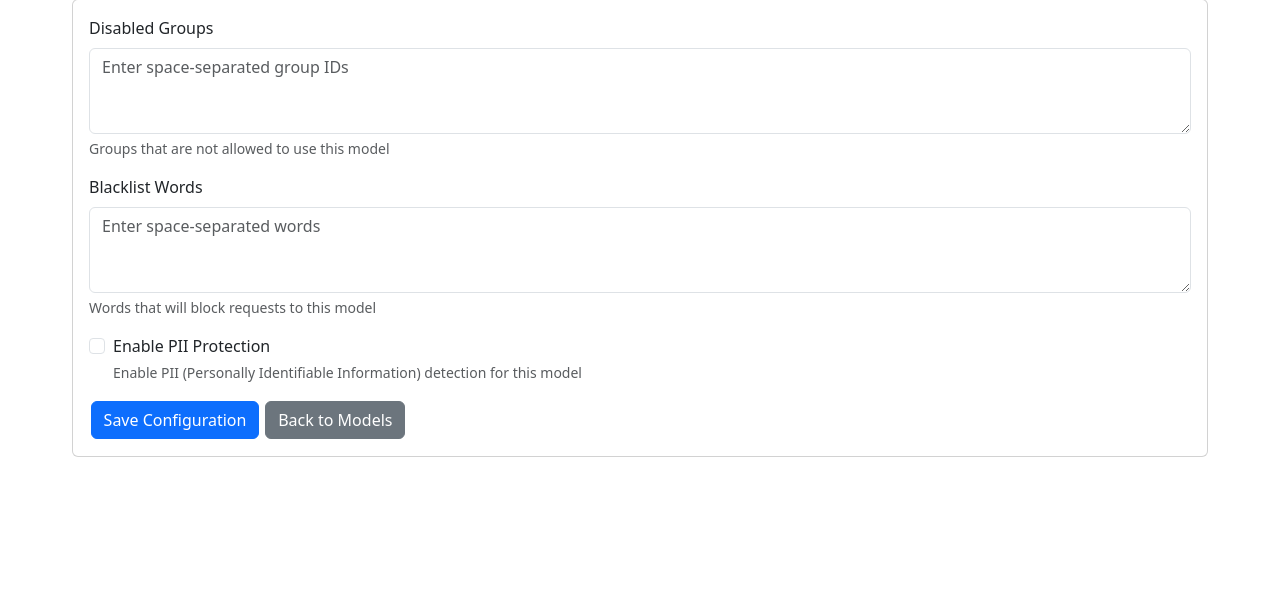
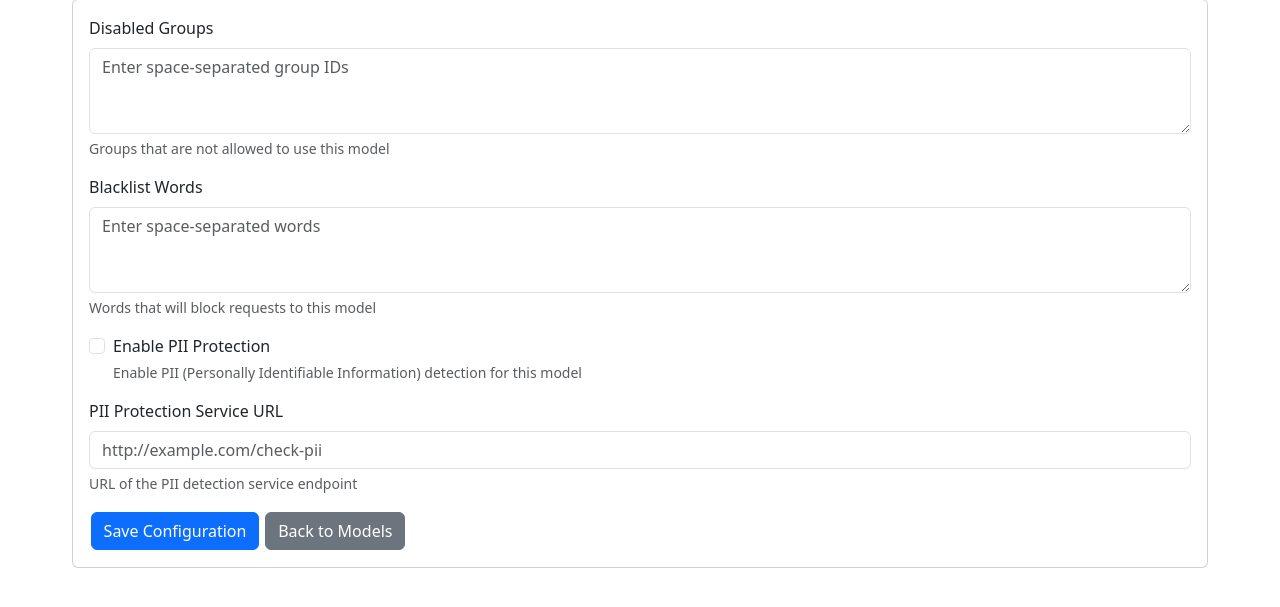
Before and after one commit to scampion/burgonet-gateway, a Flask app: template frontend/app/templates/admin/model_config.html in a window 1280 px wide. Shown: the part 137-744 px from the top of the page. Run offline with Flask 3, Linux system fonts and the light colour scheme; the template is opened without the code that fills it, so the values that code supplies are empty.

Commit message:
feat: add PII protection service URL field to model config

```diff
--- a/frontend/app/admin/routes.py
+++ b/frontend/app/admin/routes.py
@@ -153,6 +153,7 @@ def model_config(model_index):
             # Update model configuration
             model['disabled_groups'] = request.form.get('disabled_groups', '')
             model['blacklist_words'] = request.form.get('blacklist_words', '')
+            model['pii_protection_url'] = request.form.get('pii_protection_url', '')
             # clean up the input
             model['disabled_groups'] = ' '.join([group.strip() for group in model['disabled_groups'].split(',')])
             model['blacklist_words'] = ' '.join([word.strip() for word in model['blacklist_words'].split(',')])
@@ -178,13 +179,15 @@ def model_config(model_index):
         disabled_groups = model.get('disabled_groups', '')
         blacklist_words = model.get('blacklist_words', '')
         pii_protection = model.get('pii_protection', False)
+        pii_protection_url = model.get('pii_protection_url', '')
 
         return render_template('admin/model_config.html',
                              model=model,
                              model_index=model_index,
                              disabled_groups=disabled_groups,
                              blacklist_words=blacklist_words,
-                             pii_protection=pii_protection)
+                             pii_protection=pii_protection,
+                             pii_protection_url=pii_protection_url)
 
     except Exception as e:
         flash(f'Error updating model configuration: {str(e)}')
--- a/frontend/app/templates/admin/model_config.html
+++ b/frontend/app/templates/admin/model_config.html
@@ -28,6 +28,14 @@
                     <div class="form-text">Enable PII (Personally Identifiable Information) detection for this model</div>
                 </div>
 
+                <div class="mb-3">
+                    <label class="form-label">PII Protection Service URL</label>
+                    <input type="text" name="pii_protection_url" class="form-control"
+                           value="{{ pii_protection_url or '' }}"
+                           placeholder="http://example.com/check-pii">
+                    <div class="form-text">URL of the PII detection service endpoint</div>
+                </div>
+
                 <button type="submit" class="btn btn-primary">Save Configuration</button>
                 <a href="{{ url_for('admin.manage_models') }}" class="btn btn-secondary">Back to Models</a>
             </form>
```
